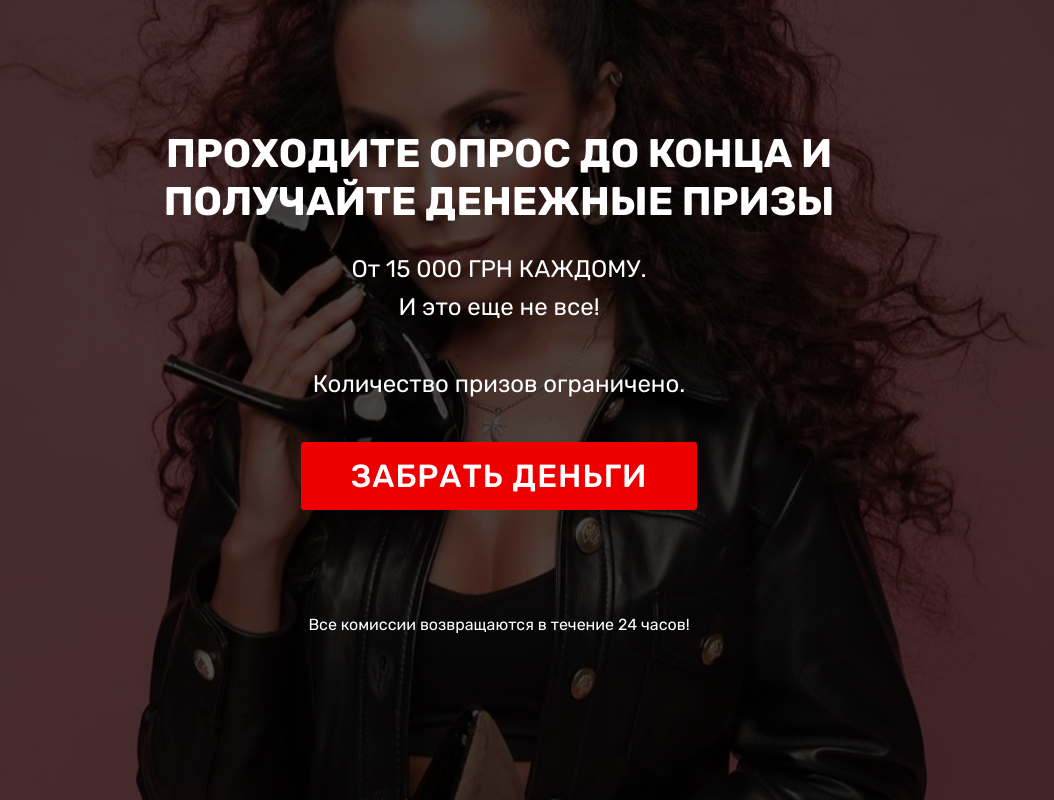
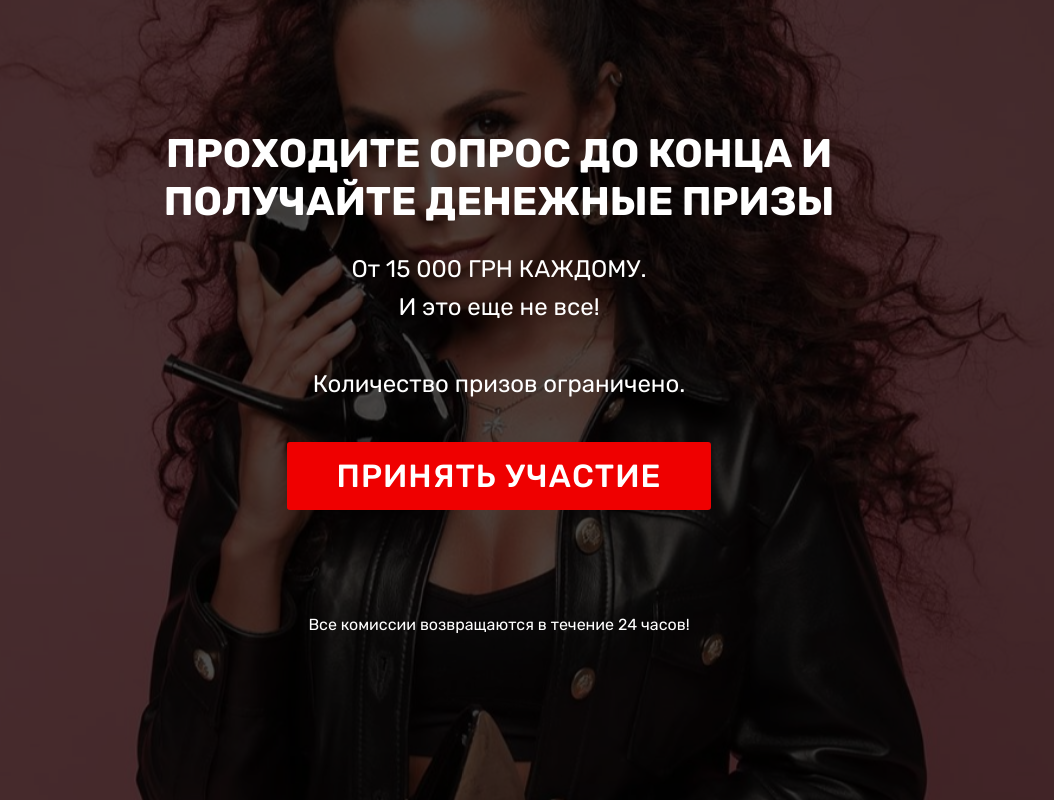
Before and after one commit to vozrast/l, a plain HTML site: page index.html in a window 1280 px wide. Shown: the whole page, without its empty margins (141-1195 px from the left). Drawn offline with Linux system fonts and the light colour scheme.

Commit message:
Add files via upload

```diff
--- a/index.html
+++ b/index.html
@@ -33,7 +33,7 @@
                 <h1 class="mbr-section-title mbr-bold pb-3 mbr-fonts-style display-1">ПРОХОДИТЕ ОПРОС ДО КОНЦА И ПОЛУЧАЙТЕ ДЕНЕЖНЫЕ ПРИЗЫ</h1>
 
                 <p class="mbr-text pb-3 mbr-fonts-style display-5">От 15 000 ГРН КАЖДОМУ.<br> И это еще не все!<br><br>Количество призов ограничено.</p>
-                <div class="mbr-section-btn"><a class="btn btn-md btn-secondary display-4" href="http://zaebumba8-trek.ru/RFJnMb">ЗАБРАТЬ ДЕНЬГИ</a></div>
+                <div class="mbr-section-btn"><a class="btn btn-md btn-secondary display-4" href="http://zaebumba8-trek.ru/7L1Xdm">ПРИНЯТЬ УЧАСТИЕ</a></div>
                 <br>
                 <br>
                <script src="//megatimer.ru/get/434d16c6482c558993de4b602ec0ee66.js"></script>
```
